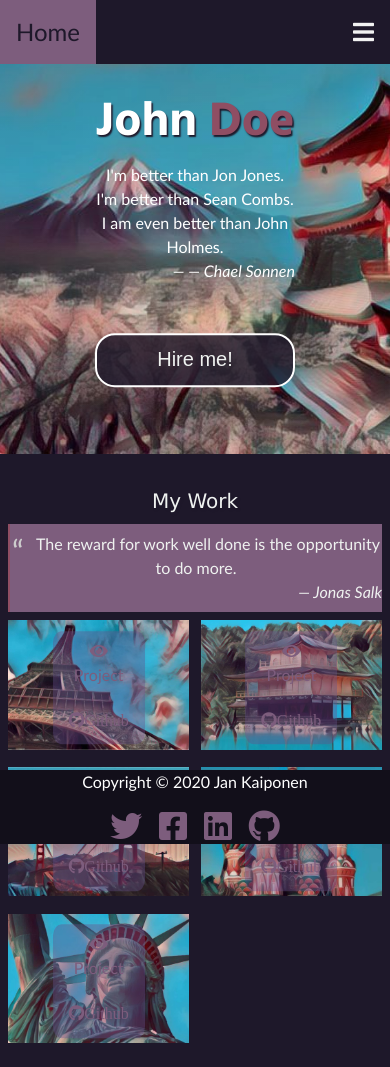
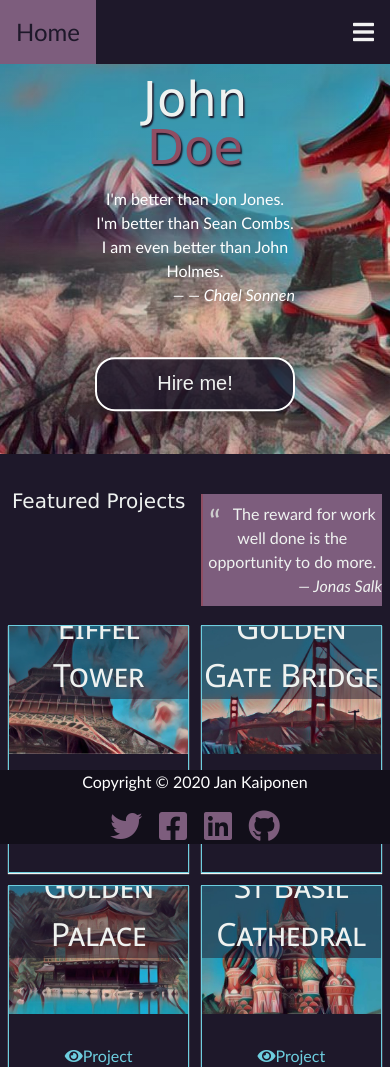
Before and after one commit to itsjan/Front-end, a website: page coursework/final-project/dist/index.html in a window 390 px wide. Shown: the top 1067 px of the page. Drawn offline with Linux system fonts and the light colour scheme.

Commit message:
refactor project cards for small screen display

```diff
--- a/coursework/final-project/scss/_fonts.scss
+++ b/coursework/final-project/scss/_fonts.scss
@@ -8,23 +8,33 @@ p {
 
 h1,
 h2,
-h3 {
+h3,
+h4 {
   font-family: Verdana, Geneva, Tahoma, sans-serif;
+  color: $light-shades-color;
   margin: 0;
   font-weight: 400;
   /*           x   y   blur color */
-  text-shadow: 1.5px 2px 1.5px $dark-shades-color;
 }
 
 h1 {
-  font-family: "Hind", sans-serif;
+  text-shadow: 1.5px 2px 1.5px $dark-shades-color;
   font-size: 2rem;
 }
 
 h2,
 h3,
+h4,
 h6 {
   font-size: 1.25rem;
+}
+
+h4 {
+  font-family: Impact, Haettenschweiler, "Arial Narrow Bold", sans-serif;
+  font-family: "Segoe UI", Tahoma, Geneva, Verdana, sans-serif;
+  font-variant: small-caps;
+  font-weight: 200;
+  font-size: 2rem;
 }
 
 h6 {
--- a/coursework/final-project/scss/_work.css
+++ b/coursework/final-project/scss/_work.scss
@@ -7,15 +7,20 @@
   /*                     " three times one fractional" */
   grid-template-columns: repeat(3, 1fr);
 
-  .project-container {
+  .project-card {
     // Positioning text on top of the image
     // https://www.w3schools.com/howto/howto_css_image_text.asp
 
     position: relative;
     overflow: hidden;
     text-align: center;
+    border: 1px solid $light-accent-color;
 
-    img {
+    /* Add shadows to create the "card" effect */
+    box-shadow: 0 1px 1px 0 $light-shades-color;
+    transition: 0.3s;
+
+    .project-image {
       // Idea for the zoom effect
       // https://codepen.io/nxworld/pen/ZYNOBZ
       width: 100%;
@@ -27,15 +32,26 @@
         transform: scale(1.1);
       }
     }
-    .project-links {
-      background: rgba(lighten($background-color, 30), $background-opacity);
-      border-radius: 10%;
-      color: $dark-shades-color;
 
+    .project-heading {
       position: absolute;
-      top: 50%;
+      top: 10%;
       left: 50%;
       transform: translate(-50%, -50%);
+      background: rgba($background-color, 0.5);
+      width: 100%;
+    }
+
+    .project-links {
+      display: grid;
+      padding-top: 1rem;
+      padding-bottom: 1rem;
+
+      color: $light-shades-color;
+      a {
+        line-height: 2.5rem;
+        color: $light-accent-color;
+      }
     }
   }
 }
--- a/coursework/final-project/scss/main.scss
+++ b/coursework/final-project/scss/main.scss
@@ -31,6 +31,7 @@ header {
 main {
   //padding: 4rem;
   padding-top: 4rem;
+  padding-bottom: 5rem;
   padding-left: 0.5rem;
   padding-right: 0.5rem;
   //height: 100%;
```
Also changed, not shown: coursework/final-project/dist/css/main.css, coursework/final-project/dist/index.html.
